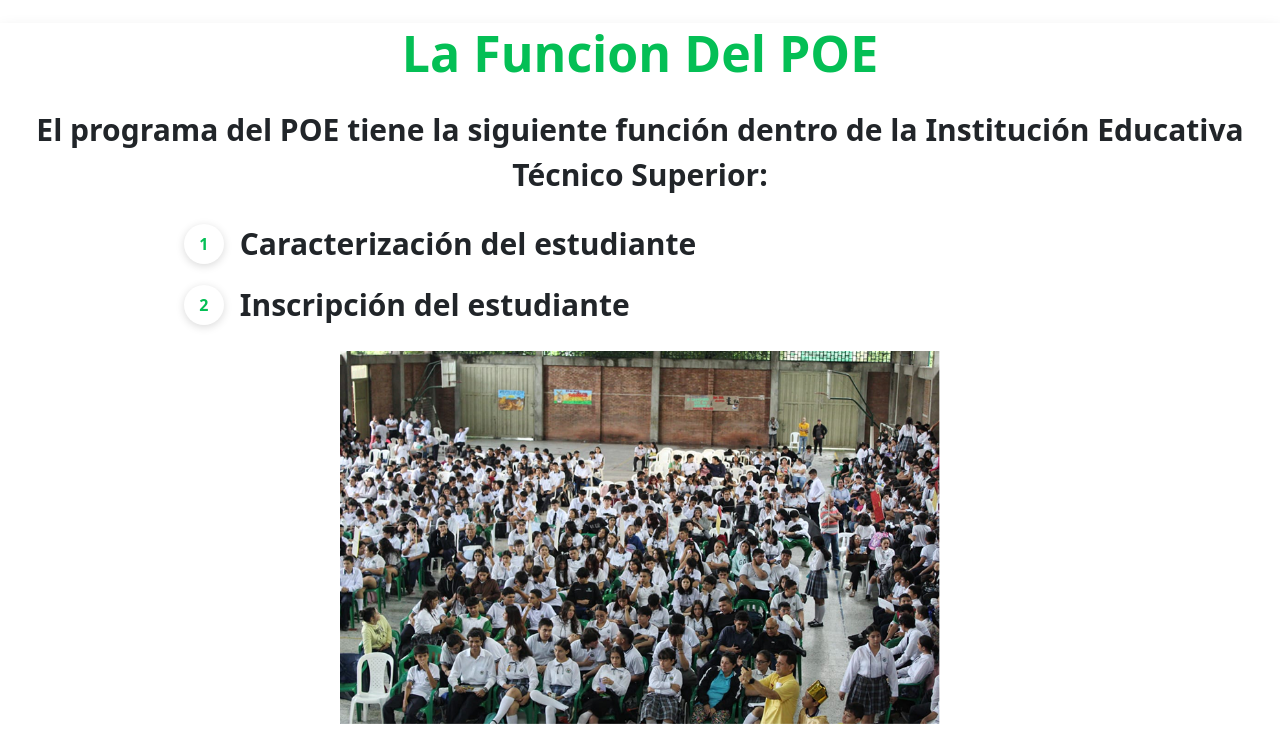
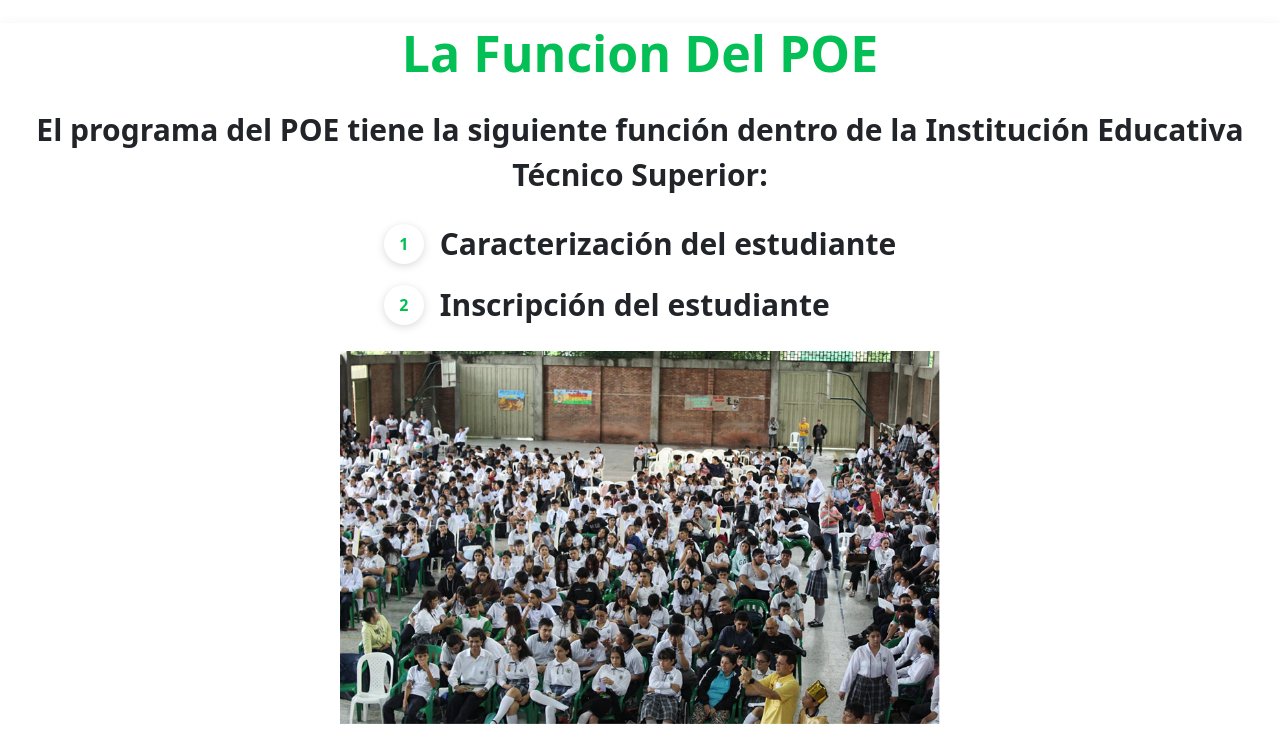
Before and after one commit to TheKelex/POE, a PHP site: page / in a window 1280 px wide. Shown: the part 1756-2503 px from the top of the page. Run offline with PHP 8.4, Linux system fonts and the light colour scheme.

Commit message:
Arreglo de las mugreras de los circulos de Juan

```diff
--- a/PUBLICO/ESCUELA DE PADRES/style.css
+++ b/PUBLICO/ESCUELA DE PADRES/style.css
@@ -58,7 +58,6 @@
   color: #04bf55;
   font-weight: bold;
   box-shadow: 0 2px 8px rgba(0, 0, 0, 0.15);
-  margin-left: -400px;
 }
 
 .titulo_contacto {
--- a/style.css
+++ b/style.css
@@ -57,7 +57,6 @@
   color: #04bf55;
   font-weight: bold;
   box-shadow: 0 2px 8px rgba(0, 0, 0, 0.15);
-  margin-left: -400px;
 }
 
 .titulo_contacto {
```
